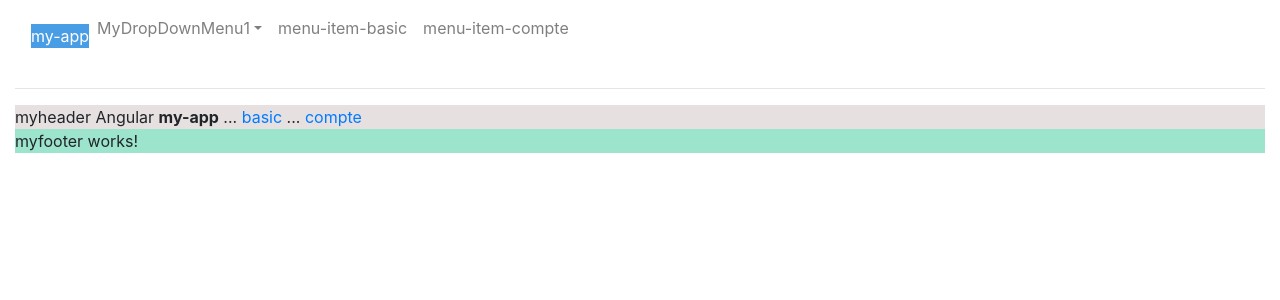
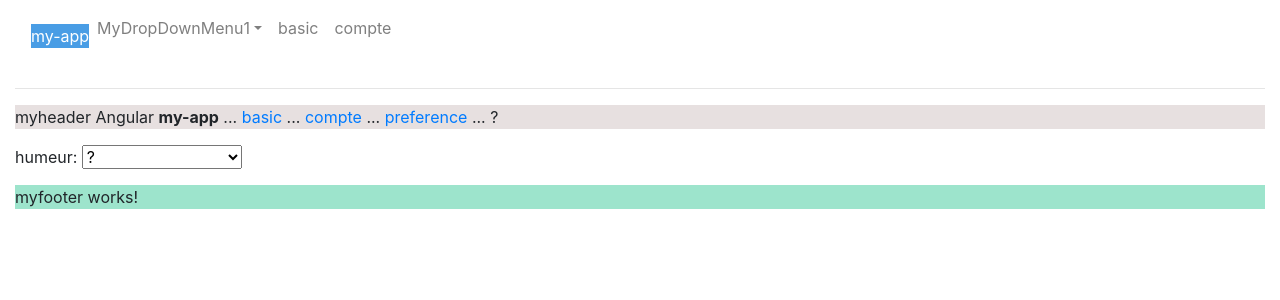
Before and after one commit to didier-tp/m2idef_angular-app, an Angular app: page /preference in a window 1280 px wide. Before the commit this address led to /. Shown: the top 300 px of the page. Built offline with nearby package versions, Linux system fonts and the light colour scheme.

Commit message:
avec commonService et preference

```diff
--- a/src/app/app-routing.module.ts
+++ b/src/app/app-routing.module.ts
@@ -2,11 +2,13 @@ import { NgModule } from '@angular/core';
 import { Routes, RouterModule } from '@angular/router';
 import { BasicComponent } from './basic/basic.component';
 import { CompteComponent } from './compte/compte.component';
+import { PreferenceComponent } from './preference/preference.component';
 
 const routes: Routes = [
   { path: 'basic', component: BasicComponent },
   { path: '', redirectTo: '/basic', pathMatch: 'full' },
-  { path: 'compte', component: CompteComponent }
+  { path: 'compte', component: CompteComponent },
+  { path: 'preference', component: PreferenceComponent }
 ];
 
 @NgModule({
--- /dev/null
+++ b/src/app/common.service.ts
@@ -0,0 +1,11 @@
+import { Injectable } from '@angular/core';
+
+@Injectable({
+  providedIn: 'root'
+})
+export class CommonService {
+
+  public humeur : string = "?";
+
+  constructor() { }
+}
--- a/src/app/myheader/myheader.component.html
+++ b/src/app/myheader/myheader.component.html
@@ -3,5 +3,7 @@
 <hr/>
 <div class="entete">  myheader Angular <b>{{title}}</b> ...
     <a [routerLink]="['/basic']" >basic</a> ...
-    <a [routerLink]="['/compte']">compte</a>
+    <a [routerLink]="['/compte']">compte</a> ...
+    <a [routerLink]="['/preference']">preference</a> ...
+    {{commonService.humeur}}
 </div>
--- a/src/app/myheader/myheader.component.ts
+++ b/src/app/myheader/myheader.component.ts
@@ -1,5 +1,6 @@
 import { Component, OnInit, Input } from '@angular/core';
 import { MenuDefinition } from 'src/bs-util/data/MenuDefinition';
+import { CommonService } from './../common.service';
 
 @Component({
   selector: 'app-myheader',
@@ -11,23 +12,25 @@ export class MyheaderComponent implements OnInit {
   @Input()
   title : string ="titre par defaut";
 
+  constructor(public commonService: CommonService) { }
+
+  ngOnInit() {
+  }
+
   myMenuDefs: MenuDefinition[] = [
     {
       label: "MyDropDownMenu1",
       children: [
-        { label: "menu-item-basic", path: "basic" },
-        { label: "menu-item-compte", path: "compte" },
+        { label: "basic", path: "basic" },
+        { label: "compte", path: "compte" },
         { divider: true },
-        { label: "menu-item-basic", path: "basic" }
+        { label: "preference", path: "preference" }
       ]
     },
-    { label: "menu-item-basic", path: "basic" },
-    { label: "menu-item-compte", path: "compte" }
+    { label: "basic", path: "basic" },
+    { label: "compte", path: "compte" }
   ];
 
-  constructor() { }
 
-  ngOnInit() {
-  }
 
 }
--- /dev/null
+++ b/src/app/preference/preference.component.html
@@ -0,0 +1,8 @@
+<p></p>
+humeur: <select [(ngModel)]="commonService.humeur">
+  <option>?</option>
+  <option>Mauvaise Humeur</option>
+  <option>Humeur Moyenne</option>
+  <option>Bonne Humeur</option>
+</select>
+<p></p>
--- /dev/null
+++ b/src/app/preference/preference.component.ts
@@ -0,0 +1,16 @@
+import { Component, OnInit } from '@angular/core';
+import { CommonService } from '../common.service';
+
+@Component({
+  selector: 'app-preference',
+  templateUrl: './preference.component.html',
+  styleUrls: ['./preference.component.css']
+})
+export class PreferenceComponent implements OnInit {
+
+  constructor(public commonService: CommonService) { }
+
+  ngOnInit() {
+  }
+
+}
```
Also changed, not shown: src/app/app.module.ts (+5 -2 lines), src/app/preference/preference.component.css (added), 2 other files (tests, documents, lock files or other folders).
